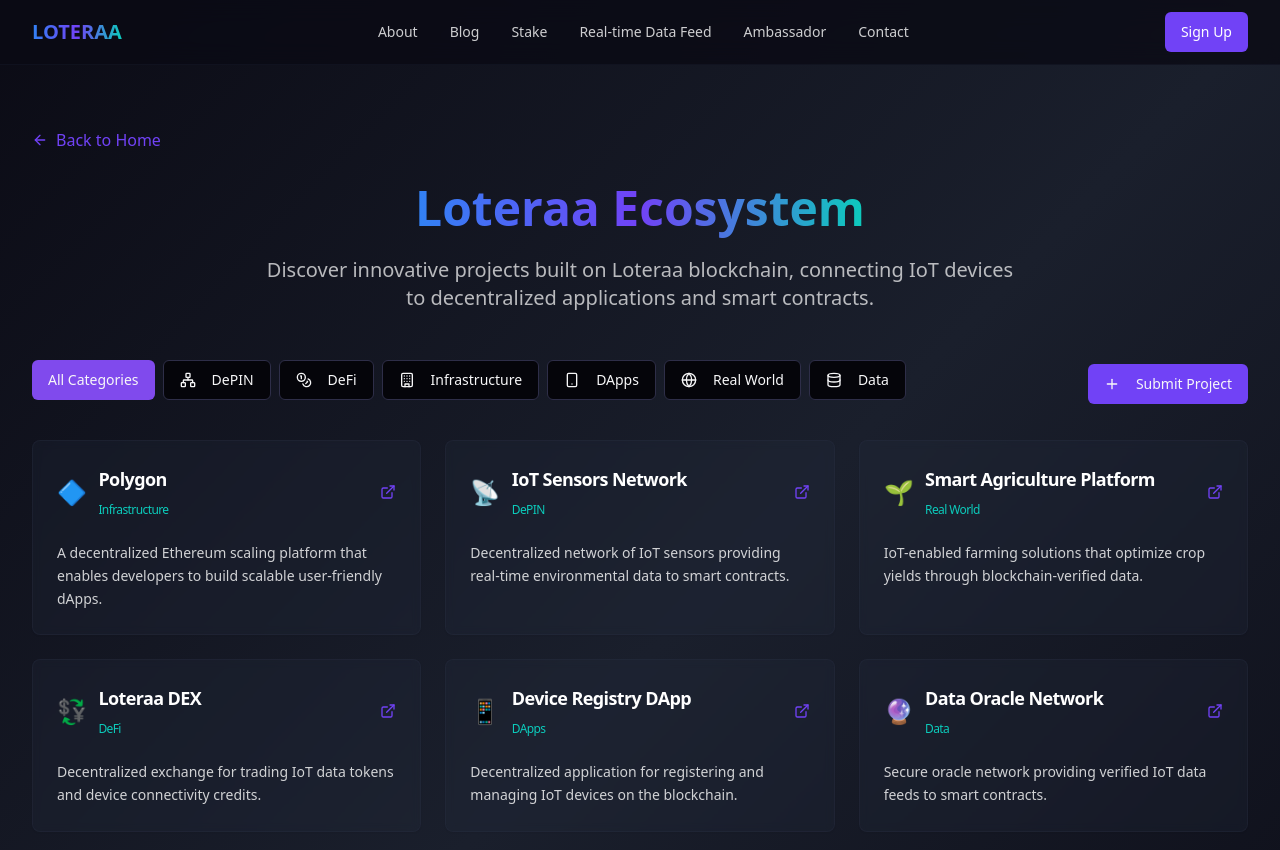
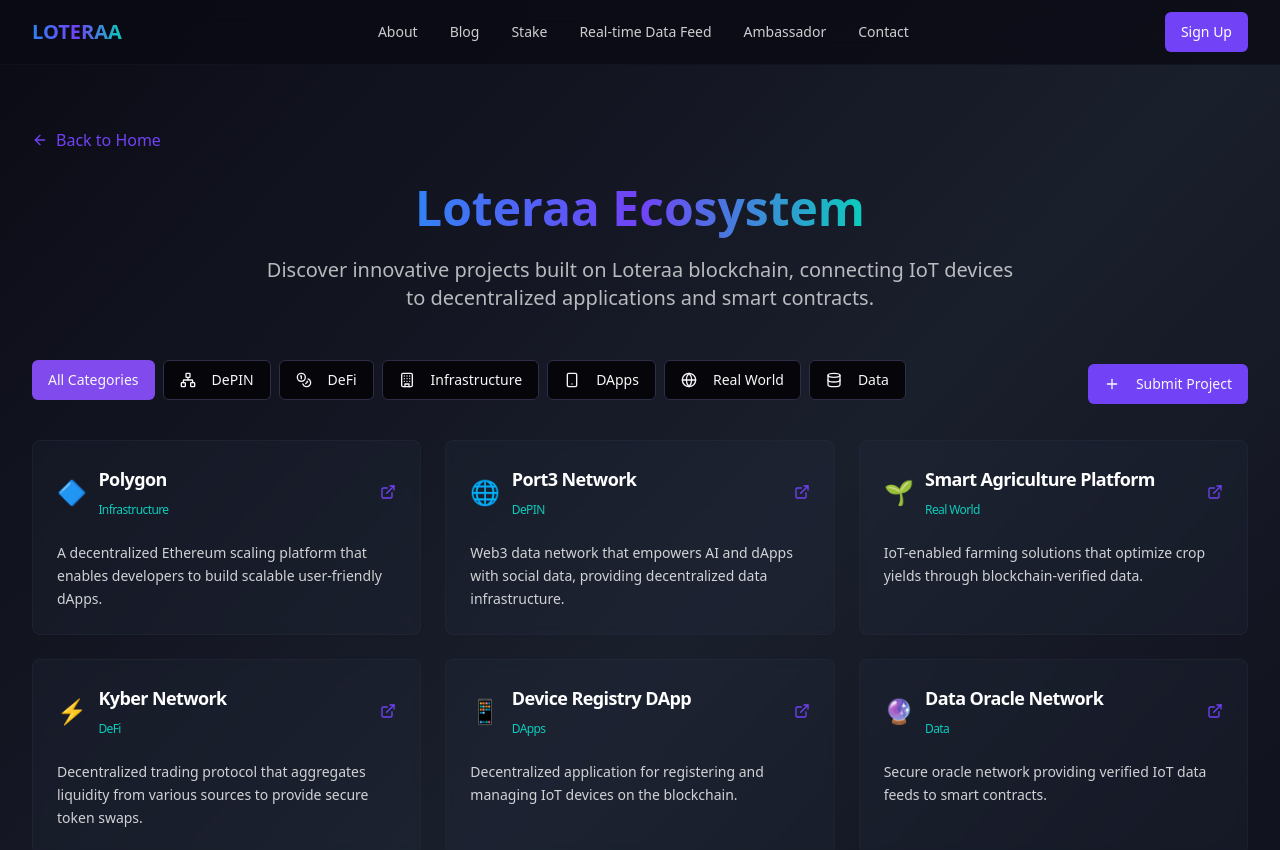
Before and after one commit to Loterra1/loteraa-smart-flow, a React (Vite) app: page /ecosystem in a window 1280 px wide. Shown: the top 850 px of the page. Built offline with nearby package versions, Linux system fonts and the light colour scheme.

Commit message:
Replace ecosystem project links
Replaced the "IoT Sensors Network" project link with "Port3 Network" and "Loteraa DEX" with "Kyber Network" on the Ecosystem page.

```diff
--- a/src/pages/EcosystemPage.tsx
+++ b/src/pages/EcosystemPage.tsx
@@ -24,11 +24,11 @@ const ecosystemProjects = [
   },
   {
     id: 2,
-    name: "IoT Sensors Network",
+    name: "Port3 Network",
     category: "DePIN",
-    description: "Decentralized network of IoT sensors providing real-time environmental data to smart contracts.",
-    website: "#",
-    logo: "📡"
+    description: "Web3 data network that empowers AI and dApps with social data, providing decentralized data infrastructure.",
+    website: "https://www.port3.io/",
+    logo: "🌐"
   },
   {
     id: 3,
@@ -40,11 +40,11 @@ const ecosystemProjects = [
   },
   {
     id: 4,
-    name: "Loteraa DEX",
+    name: "Kyber Network",
     category: "DeFi",
-    description: "Decentralized exchange for trading IoT data tokens and device connectivity credits.",
-    website: "#",
-    logo: "💱"
+    description: "Decentralized trading protocol that aggregates liquidity from various sources to provide secure token swaps.",
+    website: "https://kyberswap.com",
+    logo: "⚡"
   },
   {
     id: 5,
```
